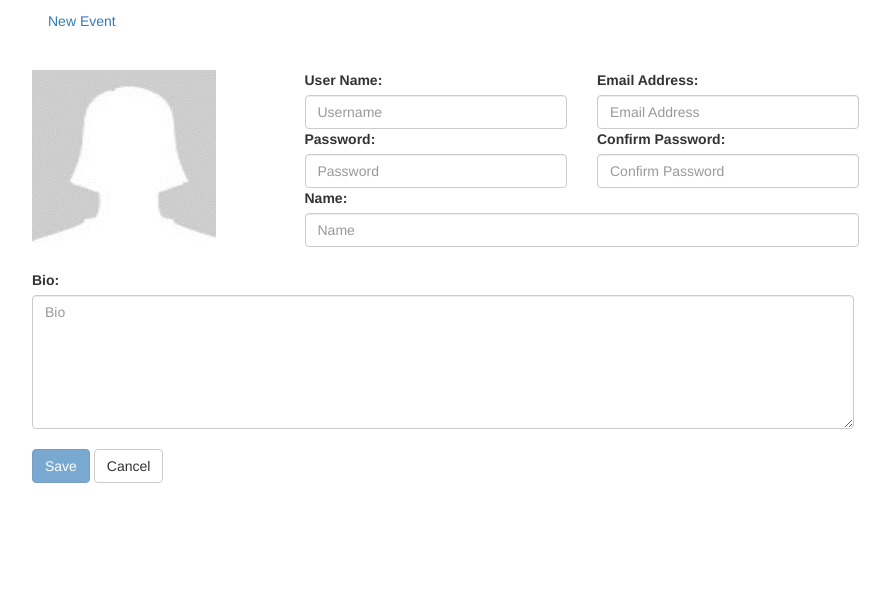
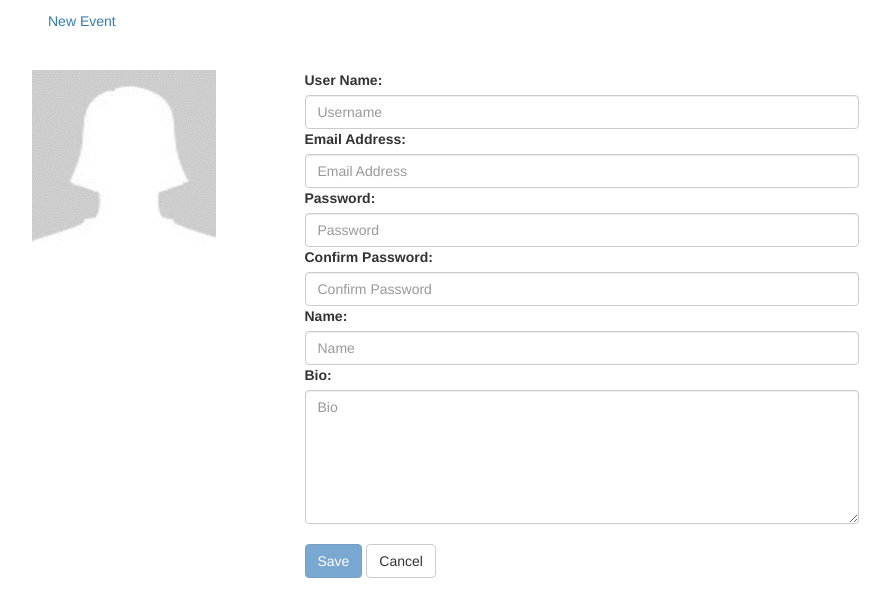
Before and after one commit to salsanfilippo/EventReg, a website: page app/EditProfile.html in a window 1280 px wide. Shown: the whole page, without its empty margins (38-928 px from the left). Drawn offline with nearby package versions, Linux system fonts and the light colour scheme.

Commit message:
Formatting Tweaks

```diff
--- a/app/EditProfile.html
+++ b/app/EditProfile.html
@@ -22,25 +22,29 @@
     <form name="profileForm">
         <div class="row">
             <div class="col-xs-3">
-                <img ng-src="{{getGravatarUrl(user.emailAddress)}}"/>
+                <img ng-src="{{ getGravatarUrl(user.emailAddress) }}"/>
             </div>
             <div class="col-xs-9" style="margin-left: -20px;">
                 <div class="row">
-                    <div class="col-xs-4">
+                    <div class="col-xs-8">
                         <label for="userName">User Name:</label>
                         <input focus id="userName" class="form-control" required ng-pattern="/^[-A-Za-z0-9]{2,20}$/" type="text" placeholder="Username" ng-model="user.userName" />
                     </div>
-                    <div class="col-xs-4">
+                </div>
+                <div class="row">
+                    <div class="col-xs-8">
                         <label for="emailAddress">Email Address:</label>
                         <input id="emailAddress" type="email" class="form-control" placeholder="Email Address" ng-model="user.emailAddress" />
                     </div>
                 </div>
                 <div class="row">
-                    <div class="col-xs-4">
+                    <div class="col-xs-8">
                         <label for="password">Password:</label>
                         <input id="password" class="form-control" required type="password" placeholder="Password" ng-model="user.password" />
                     </div>
-                    <div class="col-xs-4">
+                </div>
+                <div class="row">
+                    <div class="col-xs-8">
                         <label for="confirmPassword">Confirm Password:</label>
                         <input id="confirmPassword" class="form-control" required type="password" placeholder="Confirm Password" ng-model="user.confirmPassword" />
                     </div>
@@ -48,21 +52,24 @@
                 <div class="row">
                     <div class="col-xs-8">
                         <label for="name">Name:</label>
-                        <input id="name" type="text" class="form-control" placeholder="Name" ng-model="user.name" />
+                        <input id="name" type="text" class="form-control" required placeholder="Name" ng-model="user.name" />
+                    </div>
+                </div>
+                <div class="row">
+                    <div class="col-xs-8">
+                        <label for="bio">Bio:</label>
+                        <textarea id="bio" rows="6" class="form-control" style="color:#52575c" placeholder="Bio" ng-model="user.bio"></textarea>
+                    </div>
+                </div>
+                <div class="row">
+                    <div class="col-xs-8">
+                        <br/>
+                        <button type="submit" ng-disabled="profileForm.$invalid" ng-click="saveEvent(event, newEventForm)" class="btn btn-primary">Save</button>
+                        <button type="button" ng-click="cancelEvent()" class="btn btn-default">Cancel</button>
                     </div>
                 </div>
             </div>
         </div>
-        <div class="row">
-            <div class="col-xs-9">
-                <label for="bio">Bio:</label>
-                <textarea id="bio" rows="6" class="form-control" style="width:97%; color:#52575c" placeholder="Bio" ng-model="user.bio"></textarea>
-            </div>
-        </div>
-
-        <br/>
-        <button type="submit" ng-disabled="profileForm.$invalid" ng-click="saveEvent(event, newEventForm)" class="btn btn-primary">Save</button>
-        <button type="button" ng-click="cancelEvent()" class="btn btn-default">Cancel</button>
     </form>
 </div>
 
```
